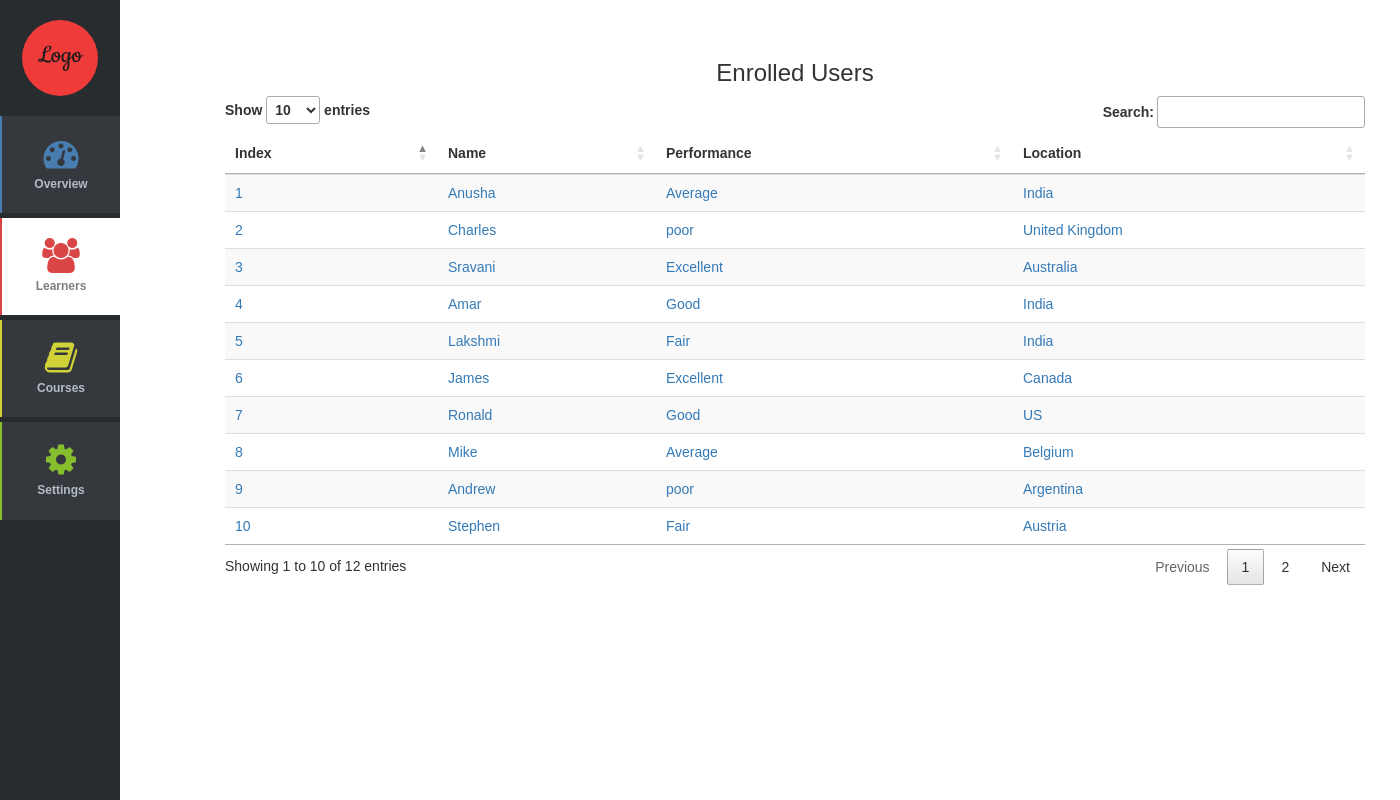
After one commit to thiliniperera/MOOCers, a Flask app: page /learners in a window 1400 px wide. The commit adds this page. Run offline with Flask 2, Linux system fonts and the light colour scheme; some libraries are stand-ins or nearby versions.

Commit message:
Server : users list

```diff
--- a/Server/Server.py
+++ b/Server/Server.py
@@ -1,17 +1,46 @@
 # coding=utf-8
-from flask import Flask, render_template
+from flask import Flask, render_template, request,redirect,url_for
 from Learner import Learner
+from Settings import Configurations
+import pandas as pd
 import os
 
 
 
 app = Flask(__name__)
 
-@app.route('/')
+@app.route('/', methods = ['GET', 'POST'])
 def index():
+    if request.method == 'POST':
+        if request.form['username'] == 'admin' and \
+                    request.form['password'] == 'admin':
+            return redirect(url_for('platform'))
+
     return render_template('index.html')
 
+@app.route('/analyse')
+def platform():
+    return render_template('platform.html')
 
+@app.route('/learners')
+def learners():
+    initialFile = 'static/assets/students.csv'
+    df = pd.read_csv(initialFile, nrows=200)
+
+    mylist=[]
+    for index, row in df.iterrows():
+        an_item = dict(id=row['index'], name=row['name'], grade=row['grade'],location=row['location'],href=index)
+        mylist.append(an_item)
+    # df=df.apply(lambda x: '<a href="http://example.com/{0}">link</a>'.format(x))
+    print mylist
+    return render_template('learners.html',mylist= mylist)
+
+@app.route('/csv')
+def readDF():
+    initialFile = 'static/assets/students.csv'
+
+    df = pd.read_csv(initialFile, nrows=200)
+    return df.to_json()
 
 @app.route('/user')
 def getUser():
--- /dev/null
+++ b/Server/static/assets/students.csv
@@ -0,0 +1,13 @@
+index,name,location,grade
+001,Anusha,India,Average
+002,Charles,United Kingdom,poor
+003,Sravani,Australia,Excellent
+004,Amar,India,Good
+005,Lakshmi,India,Fair
+006,James,Canada,Excellent
+007,Ronald,US,Good
+008,Mike,Belgium,Average
+009,Andrew,Argentina,poor
+010,Stephen,Austria,Fair
+011,Sara,China,poor
+012,JonRoot,Argentina,Fair
--- /dev/null
+++ b/Server/static/css/sidebar-left.css
@@ -0,0 +1,195 @@
+/* The main content */
+
+.main-content {
+	font-family: Arial, Helvetica, sans-serif;
+	max-width: 600px;
+	padding-top: 40px;
+	margin: 0 0 40px 210px;
+}
+
+.thumbnail {
+  background: #EF3B3A;
+  width: 100px;
+  height: 100px;
+  margin: 0 auto 30px;
+  padding: 50px 30px;
+  border-top-left-radius: 100%;
+  border-top-right-radius: 100%;
+  border-bottom-left-radius: 100%;
+  border-bottom-right-radius: 100%;
+  box-sizing: border-box;
+}
+.thumbnail img {
+  display: block;
+  width: 100%;
+}
+
+/* The left sidebar */
+
+.sidebar-left {
+	font-family: Arial, Helvetica, sans-serif;
+	position: fixed;
+	top: 0;
+	left: 0;
+	background-color: #292c2f;
+	width: 120px;
+	height: 100%;
+	padding: 20px 0;
+}
+
+.sidebar-left a.company-logo {
+	display: block;
+	text-decoration: none;
+	font-family: Cookie, cursive;
+	width: 76px;
+	height: 76px;
+	margin: 0 auto;
+	padding: 0;
+	text-align: center;
+	color:  #181a1b;
+	font-size: 28px;
+	font-weight: normal;
+	line-height: 2.6;
+	border-radius: 50%;
+	background-color:  #EF3B3A;
+}
+
+.sidebar-left .sidebar-links {
+	margin: 20px auto;
+}
+
+.sidebar-left .sidebar-links a {
+	display: block;
+	text-decoration: none;
+	margin: 0 auto 5px auto;
+	padding: 20px 0;
+	background-color: #35393e;
+	text-align: center;
+	color:  #b3bcc5;
+	font-size: 12px;
+	font-weight: bold;
+	border-left-width: 2px;
+	border-left-style: solid;
+}
+
+.sidebar-left .sidebar-links a i.fa {
+	display: block;
+	font-size: 35px;
+	margin-bottom: 5px;
+}
+
+.sidebar-left .sidebar-links a.selected{
+	background-color: #ffffff;
+	color:  #7c8085;
+	font-size: 12px;
+	font-weight: bold;
+	cursor: default;
+}
+
+/* Link Colors */
+
+.sidebar-left .sidebar-links a.link-blue {
+	border-color: #487db2;
+}
+.sidebar-left .sidebar-links a.link-blue i.fa {
+	color: #487db2;
+}
+
+.sidebar-left .sidebar-links a.link-red {
+	border-color: #da4545;
+}
+.sidebar-left .sidebar-links a.link-red i.fa {
+	color: #da4545;
+}
+
+.sidebar-left .sidebar-links a.link-yellow {
+	border-color: #d0d237;
+}
+.sidebar-left .sidebar-links a.link-yellow i.fa {
+	color: #d0d237;
+}
+
+.sidebar-left .sidebar-links a.link-green {
+	border-color: #86be2e;
+}
+.sidebar-left .sidebar-links a.link-green i.fa {
+	color: #86be2e;
+}
+
+/* Making the sidebar responsive */
+
+@media (max-width: 900px) {
+
+	.main-content{
+		max-width: none;
+		padding: 40px 20px;
+		margin: 0 0 40px;
+	}
+
+	.sidebar-left {
+		width: auto;
+		height: auto;
+		position: inherit;
+		padding: 20px 0 0;
+	}
+
+	.sidebar-left .sidebar-links {
+		text-align: center;
+		margin: 20px auto 0;
+	}
+
+	.sidebar-left .sidebar-links a {
+		display: inline-block;
+		width: 100px;
+		margin: 0;
+		padding: 14px 0;
+		border-left: none;
+		border-top-width: 2px;
+		border-top-style: solid;
+	}
+
+}
+
+/* Mobile phone layout */
+
+@media (max-width: 450px) {
+
+	.sidebar-left {
+		padding: 20px 0;
+	}
+
+	.sidebar-left .sidebar-links {
+		text-align: center;
+		margin: 20px auto 0;
+	}
+
+	.sidebar-left .sidebar-links a {
+		display: block;
+		max-width: 240px;
+		width: auto;
+		vertical-align: middle;
+		text-align: left;
+		margin: 0 auto 5px;
+		padding: 10px 25px;
+		border-top: none;
+		border-left-width: 2px;
+		border-left-style: solid;
+	}
+
+	.sidebar-left .sidebar-links a i.fa {
+		display: inline-block;
+		font-size: 20px;
+		width: 20px;
+		margin: 0 20px 0 0;
+		vertical-align: middle;
+	}
+
+}
+
+/*	Removing margins and paddings from the body, so that
+    the sidebar takes the full height of the page */
+
+body {
+	margin: 0;
+	padding: 0;
+}
--- /dev/null
+++ b/Server/templates/learners.html
@@ -0,0 +1,187 @@
+<!DOCTYPE html>
+<html>
+
+<head>
+
+    <meta charset="utf-8">
+    <meta http-equiv="X-UA-Compatible" content="IE=edge">
+    <meta name="viewport" content="width=device-width, initial-scale=1">
+
+    <title>Enrolled Users</title>
+
+    <!--<link rel="stylesheet" href= "{{ url_for('static', filename = 'assets/demo.css') }}" >-->
+    <link rel="stylesheet" href="{{ url_for('static', filename = 'css/sidebar-left.css') }}">
+
+    <link rel="stylesheet" href="http://maxcdn.bootstrapcdn.com/font-awesome/4.2.0/css/font-awesome.min.css">
+    <link href='http://fonts.googleapis.com/css?family=Cookie' rel='stylesheet' type='text/css'>
+
+    <link href="http://maxcdn.bootstrapcdn.com/bootstrap/3.2.0/css/bootstrap.min.css" rel="stylesheet">
+    <link rel="stylesheet" href="http://cdn.datatables.net/1.10.2/css/jquery.dataTables.min.css">
+
+
+</head>
+
+<body>
+
+<aside class="sidebar-left">
+    <!--<div class="thumbnail"><a class="company-logo" href="#">Logo</a></div>-->
+    <a class="company-logo" href="#">Logo</a>
+
+    <div class="sidebar-links">
+        <a class="link-blue" href="#"><i class="fa fa-tachometer"></i>Overview</a>
+        <a class="link-red selected" href="#"><i class="fa fa-users"></i>Learners</a>
+        <a class="link-yellow" href="#"><i class="fa fa-book"></i>Courses</a>
+        <a class="link-green" href="#"><i class="fa fa-cog"></i>Settings</a>
+    </div>
+
+</aside>
+
+<div class="main-content">
+    <div class="container">
+        <div class="row header" style="text-align:center">
+            <h3>Enrolled Users</h3>
+        </div>
+        <table id="myTable" class="table table-striped">
+            <thead>
+            <tr>
+                <th>Index</th>
+                <th>Name</th>
+                <th>Performance</th>
+                <th>Location</th>
+            </tr>
+            </thead>
+            <tbody>
+            {% for n in mylist %}
+            <a href="#"><tr>
+                <td><a href="{{n.href}}">{{n.id}}</a></td>
+                <td><a href="{{n.href}}">{{n.name}}</a></td>
+                <td><a href="{{n.href}}">{{n.grade}}</a></td>
+                <td><a href="{{n.href}}">{{n.location}}</a></td>
+            </tr>
+            {%- endfor %}
+            </tbody>
+        </table>
+        <!--<tr>-->
+        <!--<td>001</td>-->
+        <!--<td>Anusha</td>-->
+        <!--<td>India</td>-->
+        <!--<td>10000</td>-->
+        <!--</tr>-->
+        <!--<tr>-->
+        <!--<td>002</td>-->
+        <!--<td>Charles</td>-->
+        <!--<td>United Kingdom</td>-->
+        <!--<td>28000</td>-->
+        <!--</tr>-->
+        <!--<tr>-->
+        <!--<td>003</td>-->
+        <!--<td>Sravani</td>-->
+        <!--<td>Australia</td>-->
+        <!--<td>7000</td>-->
+        <!--</tr>-->
+        <!--<tr>-->
+        <!--<td>004</td>-->
+        <!--<td>Amar</td>-->
+        <!--<td>India</td>-->
+        <!--<td>18000</td>-->
+        <!--</tr>-->
+        <!--<tr>-->
+        <!--<td>005</td>-->
+        <!--<td>Lakshmi</td>-->
+        <!--<td>India</td>-->
+        <!--<td>12000</td>-->
+        <!--</tr>-->
+        <!--<tr>-->
+        <!--<td>006</td>-->
+        <!--<td>James</td>-->
+        <!--<td>Canada</td>-->
+        <!--<td>50000</td>-->
+        <!--</tr>-->
+
+        <!--<tr>-->
+        <!--<td>007</td>-->
+        <!--<td>Ronald</td>-->
+        <!--<td>US</td>-->
+        <!--<td>75000</td>-->
+        <!--</tr>-->
+        <!--<tr>-->
+        <!--<td>008</td>-->
+        <!--<td>Mike</td>-->
+        <!--<td>Belgium</td>-->
+        <!--<td>100000</td>-->
+        <!--</tr>-->
+        <!--<tr>-->
+        <!--<td>009</td>-->
+        <!--<td>Andrew</td>-->
+        <!--<td>Argentina</td>-->
+        <!--<td>45000</td>-->
+        <!--</tr>-->
+
+        <!--<tr>-->
+        <!--<td>010</td>-->
+        <!--<td>Stephen</td>-->
+        <!--<td>Austria</td>-->
+        <!--<td>30000</td>-->
+        <!--</tr>-->
+        <!--<tr>-->
+        <!--<td>011</td>-->
+        <!--<td>Sara</td>-->
+        <!--<td>China</td>-->
+        <!--<td>750000</td>-->
+        <!--</tr>-->
+        <!--<tr>-->
+        <!--<td>012</td>-->
+        <!--<td>JonRoot</td>-->
+        <!--<td>Argentina</td>-->
+        <!--<td>65000</td>-->
+        <!--</tr>-->
+    </div>
+
+    <!--<div class="menu">-->
+
+    <!--<img class="arrow left" src="{{ url_for('static', filename = 'assets/images/demo-arrow-left.png') }}" alt="arrow" height="120">-->
+    <!--<img class="arrow up" src= "{{ url_for('static', filename = 'assets/images/demo-arrow-up.png') }}"  alt="arrow" height="150">-->
+
+    <!--<h1>Freebie: 5 Responsive Sidebar Templates</h1>-->
+
+    <!--<h2><a href="http://tutorialzine.com/2015/04/freebie-5-elegant-and-responsive-sidebar-templates/">Download</a></h2>-->
+
+    <!--<ul>-->
+    <!--<li><a href="../test/index.html">Basic</a></li>-->
+    <!--<li><a href="../test/sidebar-advanced.html" >Advanced</a></li>-->
+    <!--<li><a href="platform.html" class="active">Left</a></li>-->
+    <!--<li><a href="../test/sidebar-collapse.html">Collapse</a></li>-->
+    <!--<li><a href="../test/sidebar-light.html">Light</a></li>-->
+    <!--</ul>-->
+
+    <!--</div>-->
+
+</div>
+
+<script src="http://ajax.googleapis.com/ajax/libs/jquery/2.1.1/jquery.min.js"></script>
+<script type="text/javascript" src="http://cdn.datatables.net/1.10.2/js/jquery.dataTables.min.js"></script>
+<script type="text/javascript" src="http://maxcdn.bootstrapcdn.com/bootstrap/3.2.0/js/bootstrap.min.js"></script>
+<script>
+
+    $(function () {
+
+        var links = $('.sidebar-links > a');
+
+        links.on('click', function () {
+
+            links.removeClass('selected');
+            $(this).addClass('selected');
+
+        })
+    });
+
+</script>
+<script>
+    $(document).ready(function () {
+        $('#myTable').dataTable();
+    });
+</script>
+
+</body>
+
+</html>
```
Also changed, not shown: Server/Settings.py (added, +78 -0 lines), Server/templates/index.html (+4 -4 lines), Server/templates/index2.html (deleted, +0 -10 lines), Server/templates/platform.html (added, +78 -0 lines).
